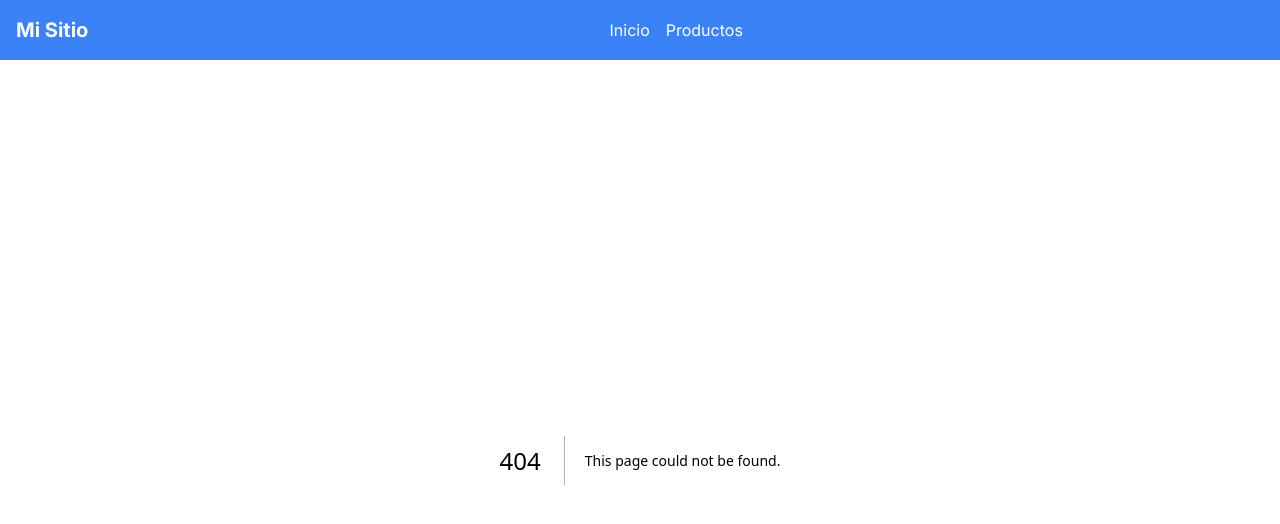
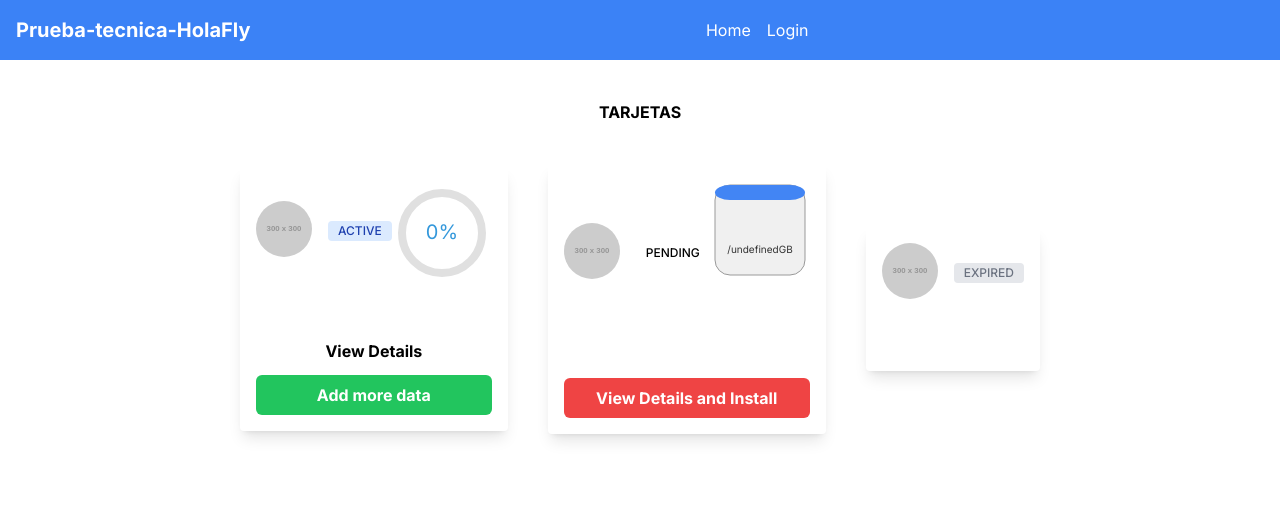
Before and after one commit to Alexisrk310/prueba-tecnica-holafly, a Next.js app: page /homepage in a window 1280 px wide. Before the commit this address had no page. Shown: the top 524 px of the page. Built offline with nearby package versions, Linux system fonts and the light colour scheme; no server answers.

Commit message:
aun faltan validaciones en el componente Card

```diff
--- a/next.config.mjs
+++ b/next.config.mjs
@@ -1,4 +1,8 @@
 /** @type {import('next').NextConfig} */
-const nextConfig = {};
+const nextConfig = {
+    images: {
+        domains: ['via.placeholder.com'],
+    },
+};
 
 export default nextConfig;
--- a/src/app/globals.css
+++ b/src/app/globals.css
@@ -14,10 +14,11 @@
 		--background-start-rgb: 0, 0, 0;
 		--background-end-rgb: 0, 0, 0;
 	}
-}
+} */
 
 body {
 	color: rgb(var(--foreground-rgb));
+	overflow: hidden;
 	background: linear-gradient(
 			to bottom,
 			transparent,
@@ -26,8 +27,48 @@ body {
 		rgb(var(--background-start-rgb));
 }
 
-@layer utilities {
+/* @layer utilities {
 	.text-balance {
 		text-wrap: balance;
 	}
 } */
+
+.loader {
+	width: 100px;
+	height: 100 px;
+	position: relative;
+	overflow: hidden;
+}
+.loader:before,
+.loader:after {
+	content: '';
+	position: absolute;
+	left: 50%;
+	bottom: 0;
+	width: 64px;
+	height: 64px;
+	border-radius: 50%;
+	background: #464444;
+	transform: translate(-50%, 100%) scale(0);
+	animation: push 2s infinite ease-in;
+}
+.loader:after {
+	animation-delay: 1s;
+}
+@keyframes push {
+	0% {
+		transform: translate(-50%, 100%) scale(1);
+	}
+	15%,
+	25% {
+		transform: translate(-50%, 50%) scale(1);
+	}
+	50%,
+	75% {
+		transform: translate(-50%, -30%) scale(0.5);
+	}
+	80%,
+	100% {
+		transform: translate(-50%, -50%) scale(0);
+	}
+}
--- /dev/null
+++ b/src/app/homepage/loading.tsx
@@ -0,0 +1,11 @@
+import React from 'react';
+
+const loading = () => {
+	return (
+		<div className="relative h-screen">
+			<span className="loader absolute top-1/2 left-1/2 transform -translate-x-1/2 -translate-y-1/2"></span>
+		</div>
+	);
+};
+
+export default loading;
--- /dev/null
+++ b/src/app/homepage/page.tsx
@@ -0,0 +1,33 @@
+import { Card } from '@/components';
+import React from 'react';
+
+const page = () => {
+	fetch('https://jsonplaceholder.typicode.com/todos/1')
+		.then((response) => response.json())
+		.then((data) => {
+			console.log('Datos obtenidos:', data);
+			// Aquí puedes manejar los datos como desees
+		})
+		.catch((error) => {
+			console.error('Error al obtener datos:', error);
+		});
+	return (
+		<>
+			<div className="flex justify-center">
+				<h1 className="font-bold m-10">TARJETAS</h1>
+			</div>
+			<div className="flex gap-10 justify-center items-center flex-wrap ">
+				<Card
+					typeCard="ACTIVE"
+					// city="Democratic Republic of Congo"
+					// plan="10 days plan, 5GB"
+					// storage="0"
+					// comsuption="0"
+				/>
+				<Card typeCard="PENDING" />
+				<Card typeCard="EXPIRED" />
+			</div>
+		</>
+	);
+};
+export default page;
--- a/src/app/page.tsx
+++ b/src/app/page.tsx
@@ -3,8 +3,41 @@ import Image from 'next/image';
 
 export default function Home() {
 	return (
-		<div>
-			<Card />
+		<div className="flex items-center justify-center h-screen">
+			<div className="bg-blue-500 p-8 rounded-lg shadow-lg">
+				<h2 className="text-2xl font-bold text-white mb-4">Iniciar Sesión</h2>
+				<form>
+					<div className="mb-4">
+						<label htmlFor="email" className="text-white block mb-2">
+							Correo Electrónico
+						</label>
+						<input
+							type="email"
+							className="w-full px-3 py-2 rounded-md bg-gray-100 focus:outline-none focus:ring focus:border-blue-300"
+							id="email"
+							placeholder="correo@example.com"
+						/>
+					</div>
+					<div className="mb-4">
+						<label htmlFor="password" className="text-white block mb-2">
+							Contraseña
+						</label>
+						<input
+							type="password"
+							className="w-full px-3 py-2 rounded-md bg-gray-100 focus:outline-none focus:ring focus:border-blue-300"
+							id="password"
+							placeholder="********"
+						/>
+					</div>
+					<div className="flex items-center justify-center">
+						<button
+							type="submit"
+							className="bg-white w-full text-blue-500 py-2 px-4 rounded-md">
+							Iniciar Sesión
+						</button>
+					</div>
+				</form>
+			</div>
 		</div>
 	);
 }
--- a/src/components/Card/Card.tsx
+++ b/src/components/Card/Card.tsx
@@ -1,39 +1,73 @@
 'use client';
-import React, { useEffect, useState } from 'react';
+import React, { useState } from 'react';
 import './Card.css';
 import { CircularProgress } from '../CircularProgress';
+import Image from 'next/image';
 
 export type CardProps = {
-	type?: 'PENDING' | 'ACTIVE' | 'EXPIRED';
+	typeCard?: 'PENDING' | 'ACTIVE' | 'EXPIRED';
+	city: string;
+	date?: string;
+	plan: string;
+	storage: string;
+	comsuption: string;
 };
 
-const Card: React.FC<CardProps> = ({}) => {
-	const [typeCard, setTypeCard] = useState<CardProps>({
-		type: 'ACTIVE',
-	});
-	useEffect(() => {
-		setTypeCard({ type: 'EXPIRED' });
-	}, []);
+const Card: React.FC<CardProps> = ({
+	typeCard,
+	city,
+	date,
+	plan,
+	storage,
+	comsuption,
+}: CardProps) => {
+	const [progress, setProgress] = useState<number>(0);
+
+	const circumference = 251.2;
+	const radius = 40;
+	const offset = circumference - (progress / 100) * circumference;
+
+	const getBackgroundColor = () =>
+		typeCard === 'ACTIVE'
+			? 'bg-blue-100'
+			: typeCard === 'PENDING'
+			? 'bg-warning'
+			: typeCard === 'EXPIRED'
+			? 'bg-gray-200'
+			: '';
+
+	const getTextColor = () =>
+		typeCard === 'ACTIVE'
+			? 'text-blue-800'
+			: typeCard === 'PENDING'
+			? 'text-warning'
+			: typeCard === 'EXPIRED'
+			? 'text-gray-500'
+			: '';
 
 	return (
-		<div className="max-w-80 rounded overflow-hidden shadow-lg bg-white">
+		<div className="max-w-80  rounded overflow-hidden shadow-lg bg-white p-4 ">
 			<div className="flex justify-around items-center">
 				<div className="flex">
-					<div>
-						<img
+					<div className="mr-4">
+						<Image
 							className="rounded-full w-14"
 							src="https://via.placeholder.com/300"
 							alt="Producto"
+							width={56}
+							height={56}
 						/>
-						<p>Spain</p>
+						<p className="mt-2 text-sm font-medium text-gray-600">{city}</p>
 					</div>
-					<p className="mt-5 h-5 bg-blue-100 text-blue-800 text-xs font-medium  px-2.5 py-0.5 rounded">
-						{typeCard.type}
+					<p
+						className={`mt-5 h-5 text-xs font-medium px-2.5 py-0.5 rounded ${getBackgroundColor()} ${getTextColor()}`}>
+						{typeCard}
 					</p>
 				</div>
-				<div>
-					{typeCard.type == 'ACTIVE' ? (
-						<svg width="100" height="100" xmlns="http://www.w3.org/2000/svg">
+				<div className="type">
+					{typeCard === 'PENDING' ? (
+						// GB BAR
+						<svg width="100" height="150" xmlns="http://www.w3.org/2000/svg">
 							<rect
 								x="5"
 								y="5"
@@ -63,25 +97,82 @@ const Card: React.FC<CardProps> = ({}) => {
 								text-anchor="middle"
 								dominant-baseline="middle"
 								fill="#333">
-								5
+								{storage}
+							</text>
+
+							<text
+								x="50"
+								y="70"
+								font-size="10"
+								text-anchor="middle"
+								dominant-baseline="middle"
+								fill="#333">
+								{typeCard == 'PENDING'
+									? `/${comsuption}GB`
+									: typeCard === 'PENDING'
+									? `/${comsuption}Days`
+									: undefined}
 							</text>
 						</svg>
-					) : typeCard.type == 'PENDING' ? (
-						<CircularProgress />
-					) : typeCard.type == 'EXPIRED' ? (
+					) : typeCard === 'ACTIVE' ? (
+						<div>
+							<svg width="100" height="100" xmlns="http://www.w3.org/2000/svg">
+								<circle
+									cx="50"
+									cy="50"
+									r={radius}
+									stroke="#e0e0e0"
+									strokeWidth="8"
+									fill="none"
+								/>
+								<circle
+									cx="50"
+									cy="50"
+									r={radius}
+									stroke="#3498db"
+									strokeWidth="8"
+									fill="none"
+									strokeDasharray={circumference}
+									strokeDashoffset={offset}
+								/>
+								<text
+									x="50"
+									y="50"
+									fontSize="20"
+									textAnchor="middle"
+									dy=".3em"
+									fill="#3498db">
+									{`${progress}%`}
+								</text>
+							</svg>
+						</div>
+					) : // <CircularProgress />
+					typeCard === 'EXPIRED' ? (
 						<></>
 					) : undefined}
 				</div>
 			</div>
-			<div className="px-6 py-4">
-				<p className="text-gray-700 text-base">
-					Descripción corta del producto.
-				</p>
-			</div>
-			<div className="flex justify-center p-5">
-				<button className="bg-red-500 hover:bg-red-600 text-white font-bold py-2 px-4 rounded-md	">
-					View Details and install
-				</button>
+			{/* <p className="text-gray-700 text-base mt-4">5 days plan, 5GB</p> */}
+			<p className="text-gray-700 text-base mt-4">{date}</p>
+			<p className="text-gray-700 text-base mt-4">{plan}</p>
+			<div className="px-6 py-4"></div>
+			<div className="flex justify-center flex-col gap-1">
+				{typeCard === 'ACTIVE' ? (
+					<>
+						<button className="bg-white hover:bg-slate-400 text-black font-bold py-2 px-4 rounded-md">
+							View Details
+						</button>
+						<button className="bg-green-500 hover:bg-green-600 text-white font-bold py-2 px-4 rounded-md">
+							Add more data
+						</button>
+					</>
+				) : typeCard === 'PENDING' ? (
+					<button className="bg-red-500 hover:bg-red-600 text-white font-bold py-2 px-4 rounded-md">
+						View Details and Install
+					</button>
+				) : typeCard === 'EXPIRED' ? (
+					<></>
+				) : undefined}
 			</div>
 		</div>
 	);
--- a/src/components/CircularProgress/CircularProgress.tsx
+++ b/src/components/CircularProgress/CircularProgress.tsx
@@ -4,7 +4,7 @@ import React, { useState } from 'react';
 type CircularProgressProps = {};
 
 const CircularProgress: React.FC<CircularProgressProps> = () => {
-	const [progress, setProgress] = useState<number>(80);
+	const [progress, setProgress] = useState<number>(0);
 
 	const circumference = 251.2;
 	const radius = 40;
--- a/src/components/NavBar/NavBar.tsx
+++ b/src/components/NavBar/NavBar.tsx
@@ -1,22 +1,39 @@
 'use client';
 import React from 'react';
 import './NavBar.css';
+import Link from 'next/link';
 
 export type NavBarProps = {
 	// types...
 };
 
 const NavBar: React.FC<NavBarProps> = ({}) => {
+	const links = [
+		{ name: 'Home', href: '/homepage' },
+		{
+			name: 'Login',
+			href: '/',
+		},
+	];
 	return (
 		<nav className="bg-blue-500 p-4 flex justify-between items-center text-white">
-			<div className="text-xl font-bold">Mi Sitio</div>
+			<Link href="/" className="text-xl font-bold">
+				Prueba-tecnica-HolaFly
+			</Link>
 			<div className="flex space-x-4">
-				<a href="#" className="hover:underline">
+				{/* <a href="#" className="hover:underline">
 					Inicio
 				</a>
 				<a href="#" className="hover:underline">
-					Productos
-				</a>
+					Iniciar sesión
+				</a> */}
+				{links.map((link) => {
+					return (
+						<Link key={link.name} href={link.href} className="hover:underline">
+							{link.name}
+						</Link>
+					);
+				})}
 			</div>
 			<div>
 				{/* Aquí puedes agregar la lógica del modo oscuro según tus necesidades con Tailwind CSS */}
```
Also changed, not shown: src/server/api.ts (added). Lines whose indentation alone changed are shown as unchanged.
